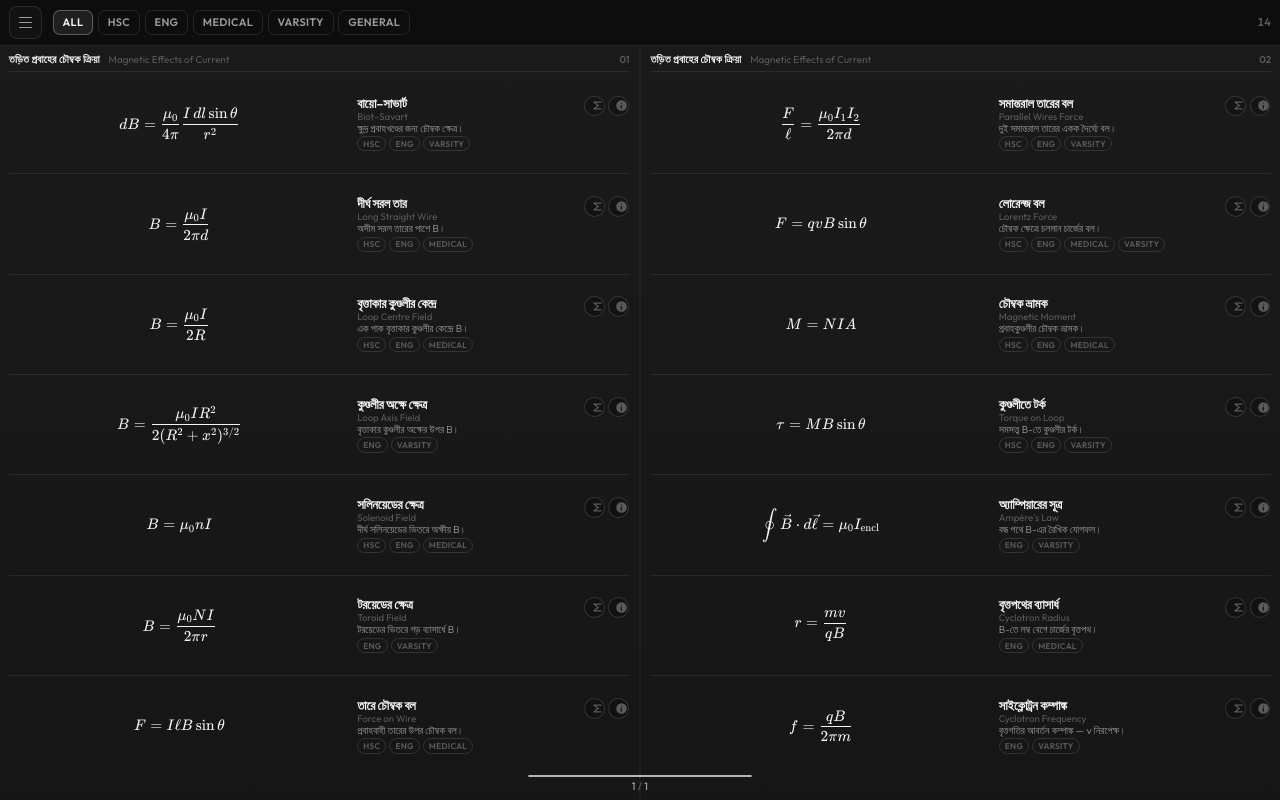
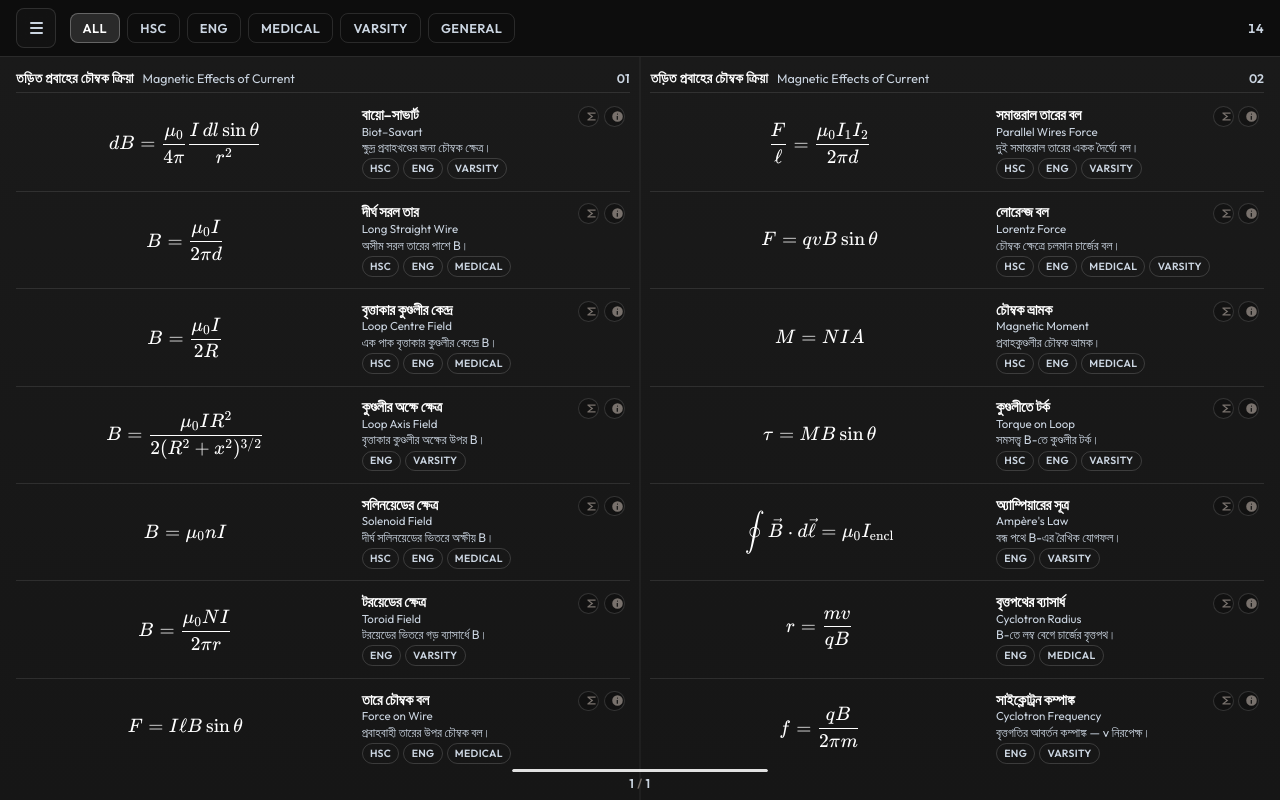
Before and after one commit to sadafbabu/Formulas, a React (Vite) app: page / in a window 1280 px wide. Built offline with nearby package versions, Linux system fonts and the light colour scheme.

Commit message:
Scale up UI typography, LaTeX formulas, tag chips and optimize spacing for 100% display scaling

```diff
--- a/src/index.css
+++ b/src/index.css
@@ -70,9 +70,9 @@ button {
   display: grid;
   grid-template-columns: auto minmax(0, 1fr) auto;
   align-items: center;
-  gap: 0.45rem 0.65rem;
-  min-height: 2.75rem;
-  padding: 0.35rem 0.55rem;
+  gap: 0.55rem 0.85rem;
+  min-height: 3.4rem;
+  padding: 0.5rem 1rem;
   background: rgba(14, 14, 14, 0.96);
   border-bottom: 1px solid var(--page-edge);
   backdrop-filter: blur(10px);
@@ -88,7 +88,7 @@ button {
 .top-bar-tags {
   display: flex;
   align-items: center;
-  gap: 0.3rem;
+  gap: 0.45rem;
   min-width: 0;
   overflow-x: auto;
   overflow-y: hidden;
@@ -103,13 +103,13 @@ button {
 
 .top-tag {
   flex: 0 0 auto;
-  font-size: 0.68rem;
+  font-size: 0.8rem;
   font-weight: 600;
   letter-spacing: 0.03em;
   text-transform: uppercase;
-  padding: 0.28rem 0.55rem;
+  padding: 0.38rem 0.75rem;
   border: 1px solid var(--page-edge);
-  border-radius: 7px;
+  border-radius: 8px;
   color: var(--ink-soft);
   background: transparent;
   white-space: nowrap;
@@ -123,13 +123,13 @@ button {
 .top-tag.is-active {
   color: var(--ink-bright);
   border-color: rgba(255, 255, 255, 0.28);
-  background: rgba(255, 255, 255, 0.08);
+  background: rgba(255, 255, 255, 0.12);
 }
 
 .top-bar-count {
-  font-size: 0.68rem;
+  font-size: 0.8rem;
   font-weight: 600;
-  color: var(--ink-faint);
+  color: var(--ink-soft);
   letter-spacing: 0.04em;
   font-variant-numeric: tabular-nums;
 }
@@ -423,21 +423,21 @@ button {
 }
 
 .page-chapter {
-  font-size: 0.68rem;
+  font-size: 0.88rem;
   font-weight: 700;
   letter-spacing: 0.02em;
   color: var(--ink-bright);
 }
 
 .page-subject {
-  font-size: 0.62rem;
-  color: var(--ink-faint);
+  font-size: 0.78rem;
+  color: var(--ink-soft);
 }
 
 .page-num-badge {
-  font-size: 0.62rem;
+  font-size: 0.78rem;
   font-weight: 600;
-  color: var(--ink-faint);
+  color: var(--ink-soft);
 }
 
 .page-body {
@@ -456,8 +456,8 @@ button {
 
 .a5-page.is-sparse .formula {
   flex: 0 0 auto;
-  min-height: 4.2rem;
-  max-height: 5.6rem;
+  min-height: 5rem;
+  max-height: 7rem;
 }
 
 .page-footer {
@@ -466,36 +466,36 @@ button {
 
 .nav-subject-line {
   margin: -0.35rem 0 0.65rem;
-  font-size: 0.72rem;
-  color: var(--ink-faint);
+  font-size: 0.82rem;
+  color: var(--ink-soft);
 }
 
 /* —— Overlay chrome inside slide —— */
 .deck-chrome {
   position: absolute;
   left: 50%;
-  bottom: 0.45rem;
+  bottom: 0.55rem;
   transform: translateX(-50%);
   z-index: 5;
   display: flex;
   flex-direction: column;
   align-items: center;
-  gap: 0.22rem;
-  width: min(14rem, 40vw);
+  gap: 0.28rem;
+  width: min(16rem, 45vw);
   pointer-events: none;
 }
 
 .progress-track {
   width: 100%;
-  height: 2px;
+  height: 3px;
   border-radius: 99px;
-  background: rgba(255, 255, 255, 0.1);
+  background: rgba(255, 255, 255, 0.15);
   overflow: hidden;
 }
 
 .progress-fill {
   height: 100%;
-  background: rgba(255, 255, 255, 0.65);
+  background: rgba(255, 255, 255, 0.85);
   border-radius: inherit;
   transition: width 380ms var(--ease-slide);
 }
@@ -503,9 +503,9 @@ button {
 .page-indicator {
   display: flex;
   align-items: baseline;
-  gap: 0.12rem;
-  font-size: 0.65rem;
-  font-weight: 500;
+  gap: 0.18rem;
+  font-size: 0.78rem;
+  font-weight: 600;
   color: var(--ink-soft);
   letter-spacing: 0.04em;
 }
@@ -520,7 +520,7 @@ button {
   min-height: 0;
   display: flex;
   align-items: center;
-  padding: 0.22rem 0.05rem;
+  padding: 0.45rem 0.3rem;
   border-bottom: 1px solid var(--line);
   animation: formula-in 300ms var(--ease-slide) both;
   overflow: hidden;
@@ -533,15 +533,15 @@ button {
 .formula-main {
   display: grid;
   grid-template-columns: minmax(0, 1.25fr) minmax(0, 1fr);
-  gap: 0.25rem 0.5rem;
+  gap: 0.4rem 0.75rem;
   width: 100%;
   align-items: center;
   min-height: 0;
 }
 
 .formula-latex {
-  font-size: clamp(0.88rem, 1.2vw, 1.15rem);
-  line-height: 1.05;
+  font-size: clamp(1.1rem, 1.45vw, 1.4rem);
+  line-height: 1.15;
   color: var(--ink-bright);
   overflow-x: auto;
   overflow-y: hidden;
@@ -549,13 +549,13 @@ button {
 }
 
 .formula-latex .katex {
-  font-size: 1em;
+  font-size: 1.05em;
 }
 
 .formula-text {
   display: flex;
   flex-direction: column;
-  gap: 0.06rem;
+  gap: 0.12rem;
   min-width: 0;
 }
 
@@ -563,44 +563,44 @@ button {
   display: flex;
   align-items: flex-start;
   justify-content: space-between;
-  gap: 0.3rem;
+  gap: 0.4rem;
 }
 
 .formula-title {
   margin: 0;
   display: flex;
   flex-direction: column;
-  gap: 0.02rem;
-  line-height: 1.15;
+  gap: 0.05rem;
+  line-height: 1.2;
   min-width: 0;
 }
 
 .formula-title-bn {
-  font-size: clamp(0.76rem, 1vw, 0.9rem);
+  font-size: clamp(0.9rem, 1.15vw, 1.08rem);
   font-weight: 600;
   color: var(--ink-bright);
   letter-spacing: -0.01em;
 }
 
 .formula-title-en {
-  font-size: clamp(0.6rem, 0.75vw, 0.7rem);
-  color: var(--ink-faint);
+  font-size: clamp(0.72rem, 0.88vw, 0.82rem);
+  color: var(--ink-soft);
   font-weight: 400;
 }
 
 .formula-actions {
   display: flex;
   align-items: center;
-  gap: 0.22rem;
+  gap: 0.3rem;
   flex-shrink: 0;
 }
 
 .formula-summary {
   margin: 0;
-  font-size: clamp(0.64rem, 0.8vw, 0.74rem);
-  line-height: 1.25;
+  font-size: clamp(0.78rem, 0.95vw, 0.88rem);
+  line-height: 1.3;
   color: var(--ink-soft);
-  font-weight: 300;
+  font-weight: 400;
   white-space: nowrap;
   overflow: hidden;
   text-overflow: ellipsis;
@@ -610,24 +610,24 @@ button {
   display: flex;
   flex-wrap: wrap;
   align-items: center;
-  gap: 0.18rem;
+  gap: 0.25rem;
 }
 
 .tag {
-  font-size: 0.52rem;
+  font-size: 0.65rem;
   font-weight: 600;
   letter-spacing: 0.03em;
   text-transform: uppercase;
-  padding: 0.1rem 0.32rem;
-  border: 1px solid rgba(255, 255, 255, 0.12);
-  color: var(--ink-faint);
+  padding: 0.18rem 0.45rem;
+  border: 1px solid rgba(255, 255, 255, 0.16);
+  color: var(--ink-soft);
   border-radius: 999px;
 }
 
 .tag:hover,
 .tag.is-active {
   color: var(--ink-bright);
-  border-color: rgba(255, 255, 255, 0.24);
+  border-color: rgba(255, 255, 255, 0.3);
   background: var(--accent-dim);
 }
 
--- a/src/styles/tokens.css
+++ b/src/styles/tokens.css
@@ -4,26 +4,26 @@
   --bg-elevated: #1c1c1c;
   --bg-panel: #242424;
   --page-bg: #161616;
-  --page-edge: rgba(255, 255, 255, 0.1);
-  --ink: #d6d6d6;
-  --ink-bright: #f4f4f4;
-  --ink-soft: #9b9b9b;
-  --ink-faint: #5a5a5a;
+  --page-edge: rgba(255, 255, 255, 0.12);
+  --ink: #e2e8f0;
+  --ink-bright: #ffffff;
+  --ink-soft: #cbd5e1;
+  --ink-faint: #78716c;
   --accent: #ececec;
-  --accent-dim: rgba(255, 255, 255, 0.06);
+  --accent-dim: rgba(255, 255, 255, 0.08);
   --focus: #5b9cff;
-  --line: rgba(255, 255, 255, 0.08);
-  --line-strong: rgba(255, 255, 255, 0.14);
+  --line: rgba(255, 255, 255, 0.1);
+  --line-strong: rgba(255, 255, 255, 0.18);
 
   --font-display: 'Outfit', system-ui, sans-serif;
   --font-ui: 'Outfit', system-ui, sans-serif;
   --font-body: 'Outfit', system-ui, sans-serif;
 
-  --page-pad: 0.4rem 0.55rem 0.3rem;
-  --radius-sm: 6px;
+  --page-pad: 0.75rem 1rem 0.6rem;
+  --radius-sm: 8px;
   --radius-slide: 0;
   --spread-gap: 0;
-  --nav-size: 2.1rem;
+  --nav-size: 2.5rem;
   --ease-slide: cubic-bezier(0.22, 1, 0.36, 1);
   --shadow-slide: none;
 
```
